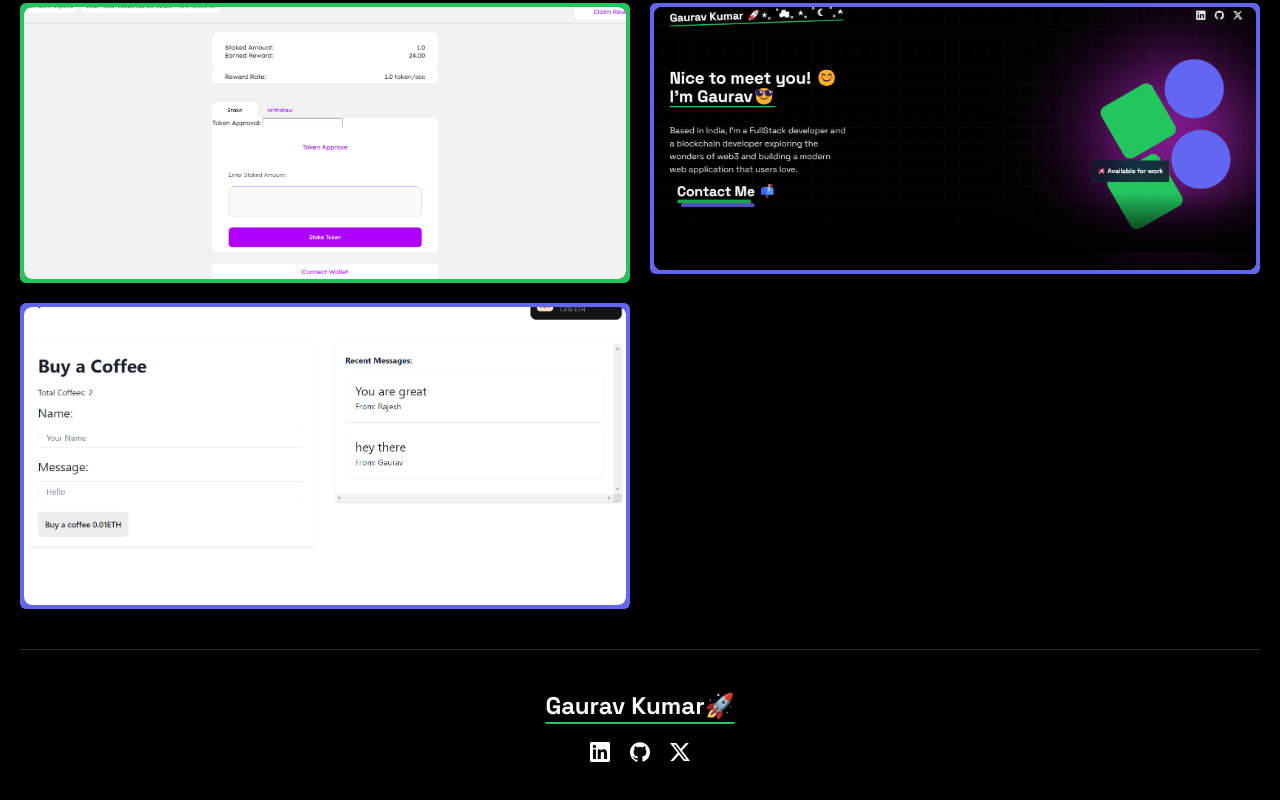
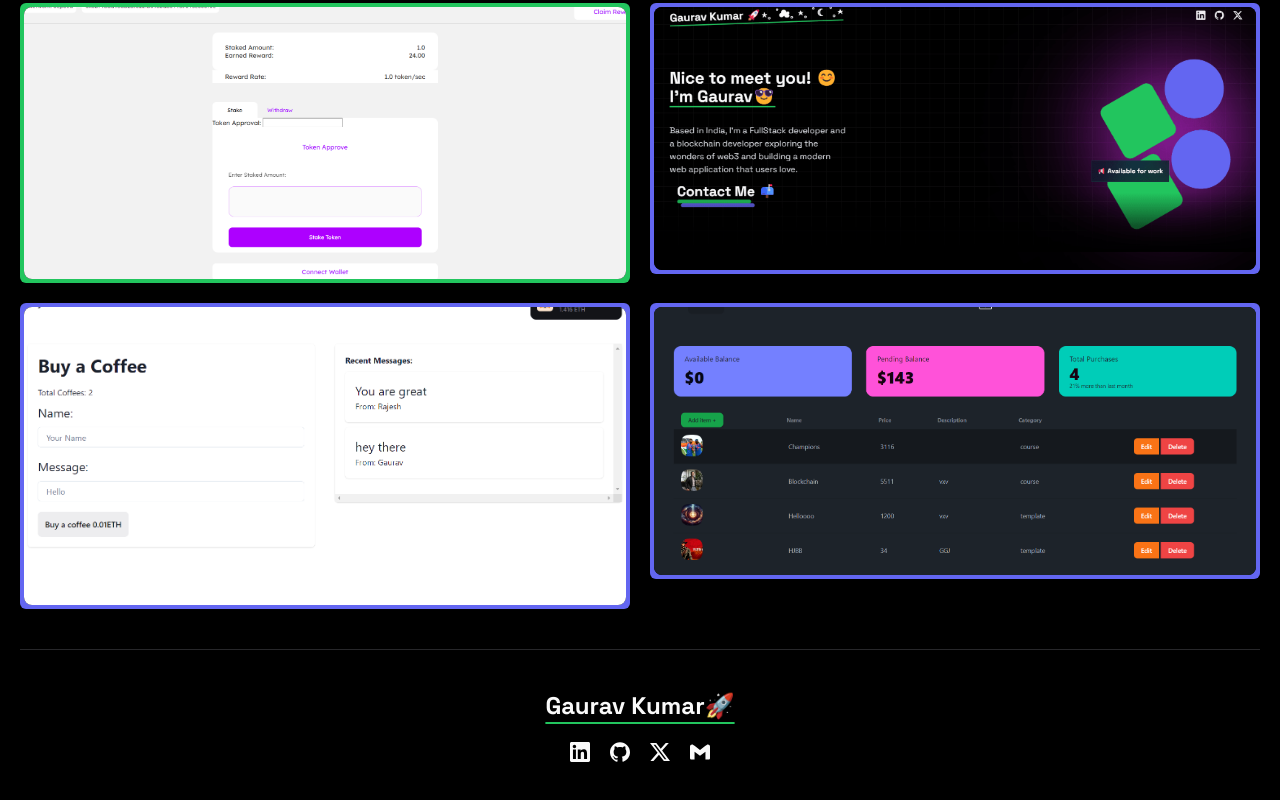
Before and after one commit to gks2022004/portfolio, a Next.js app: page / in a window 1280 px wide. Shown: the part 1944-2744 px from the top of the page. Built offline with nearby package versions, Linux system fonts and the light colour scheme.

Commit message:
added project

```diff
--- a/app/(home)/components/Navbar.tsx
+++ b/app/(home)/components/Navbar.tsx
@@ -1,6 +1,6 @@
 import React from 'react';
 import Link from 'next/dist/client/link';
-import { SiGithub, SiLinkedin, SiX } from "react-icons/si";
+import { SiGithub, SiGmail, SiLinkedin, SiX } from "react-icons/si";
 import { cn } from '@/lib/utils';
 
 export default function Navbar({className}:{className ?:string}) {
@@ -24,6 +24,11 @@ const socials = [
         Label: "X",
         Icon: SiX,
     },
+    {
+        Link: "mailto:imgauravkumar7@gmail.com",
+        Label: "Gmail",
+        Icon: SiGmail,
+    }
 
 ]
 
--- a/app/(home)/components/Projects.tsx
+++ b/app/(home)/components/Projects.tsx
@@ -1,6 +1,6 @@
 import React from 'react'
 import Title from './Title'
-import { SiCss3, SiEthereum, SiJavascript, SiNextdotjs, SiNodedotjs, SiReact, SiRemix, SiSolidity, SiTailwindcss, SiTypescript } from 'react-icons/si';
+import { SiCss3, SiEthereum, SiJavascript, SiMongodb, SiNextdotjs, SiNodedotjs, SiReact, SiRemix, SiSocketdotio, SiSolidity, SiStripe, SiTailwindcss, SiTypescript } from 'react-icons/si';
 import Link from 'next/link';
 import { cn } from '@/lib/utils';
 import { DirectionAwareHover } from '@/components/ui/direction-aware-hover';
@@ -44,6 +44,14 @@ function Projects() {
           tech: [SiSolidity, SiNextdotjs, SiCss3, SiTypescript,SiEthereum],
           Link: "https://buy-me-coffee-dapp-weld.vercel.app/",
           cover: "/project-4.png",
+          background: "bg-indigo-500",
+
+        },
+        {
+          title: "MERN-Ecommerce-pathshala",
+          tech: [SiReact, SiJavascript, SiNodedotjs, SiTailwindcss, SiMongodb, SiSocketdotio, SiStripe],
+          Link: "https://mern-ecommerce-pathshala.vercel.app/",
+          cover: "/project-6.1.png",
           background: "bg-indigo-500",
 
         },
--- a/app/layout.tsx
+++ b/app/layout.tsx
@@ -42,6 +42,7 @@ export default function RootLayout({
             enableSystem
             disableTransitionOnChange
           >
+
             {children}
           </ThemeProvider>
 
```
Also changed, not shown: public/project-6.1.png (added), public/project-6.png (added).
